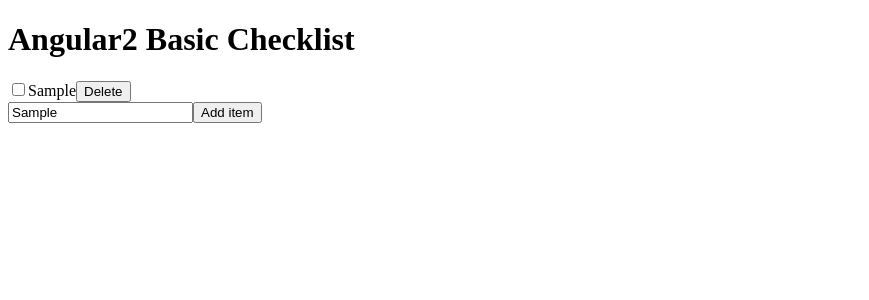
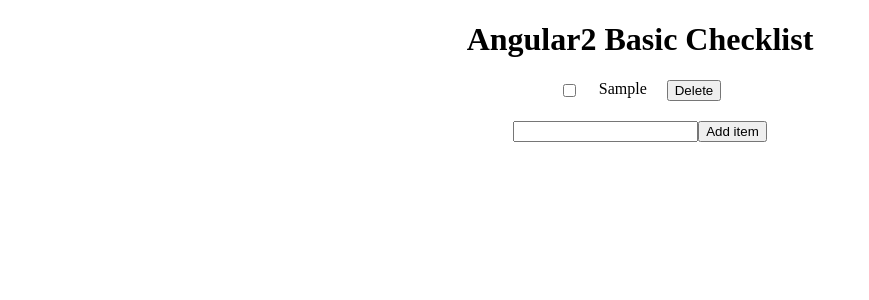
Before and after one commit to pgarciaegido/angular2_simple_checklist, an Angular app: page / in a window 1280 px wide. Both pictures are taken after typing "Sample" into the empty fields and a click on the button "Add item". Shown: the top 300 px of the page, without its empty margins (0-869 px from the left). Built offline with nearby package versions, Linux system fonts and the light colour scheme.

Commit message:
Add item on enter

```diff
--- a/src/app/app.component.css
+++ b/src/app/app.component.css
@@ -1,3 +1,22 @@
+h1, p{
+  text-align: center;
+  display: block;
+}
+
+#items, #add-item{
+  display: flex;
+  justify-content: center;
+  max-width: 500px;
+  margin: 0 auto;
+  margin-bottom: 20px;
+}
+
+#items span{
+  padding: 0 10px;
+  margin: 0 10px;
+}
+
 .crossed{
   text-decoration: line-through;
+  background-color: #D9FFA9;
 }
--- a/src/app/app.component.html
+++ b/src/app/app.component.html
@@ -4,12 +4,14 @@
 <p *ngIf="!itemsAdded.length">Nothing added</p>
 
 <!-- List of items -->
-<div *ngFor="let i of itemsAdded">
+<div id="items" *ngFor="let i of itemsAdded">
   <input type="checkbox" [(ngModel)]="i.checked">
   <span [class.crossed]="i.checked">{{i.name}}</span>
   <button (click)="deleteItem(i)">Delete</button>
 </div>
 
 <!-- Add item -->
-<input type="text" [(ngModel)]="item" />
-<button (click)="addItem(item)">Add item</button>
+<div id="add-item">
+  <input type="text" (keydown)="addItemEnter(item, $event)" [(ngModel)]="item" />
+  <button (click)="addItem(item)">Add item</button>
+</div>
--- a/src/app/app.component.ts
+++ b/src/app/app.component.ts
@@ -20,6 +20,12 @@
     itemObject['name'] = item;
     itemObject['done'] = false;
     this.itemsAdded.push(itemObject);
+    this.item = '';
+  }
+
+  addItemEnter(item, event){
+    if (event.keyCode === 13)
+      this.addItem(item);
   }
 
   deleteItem(item) {
```
